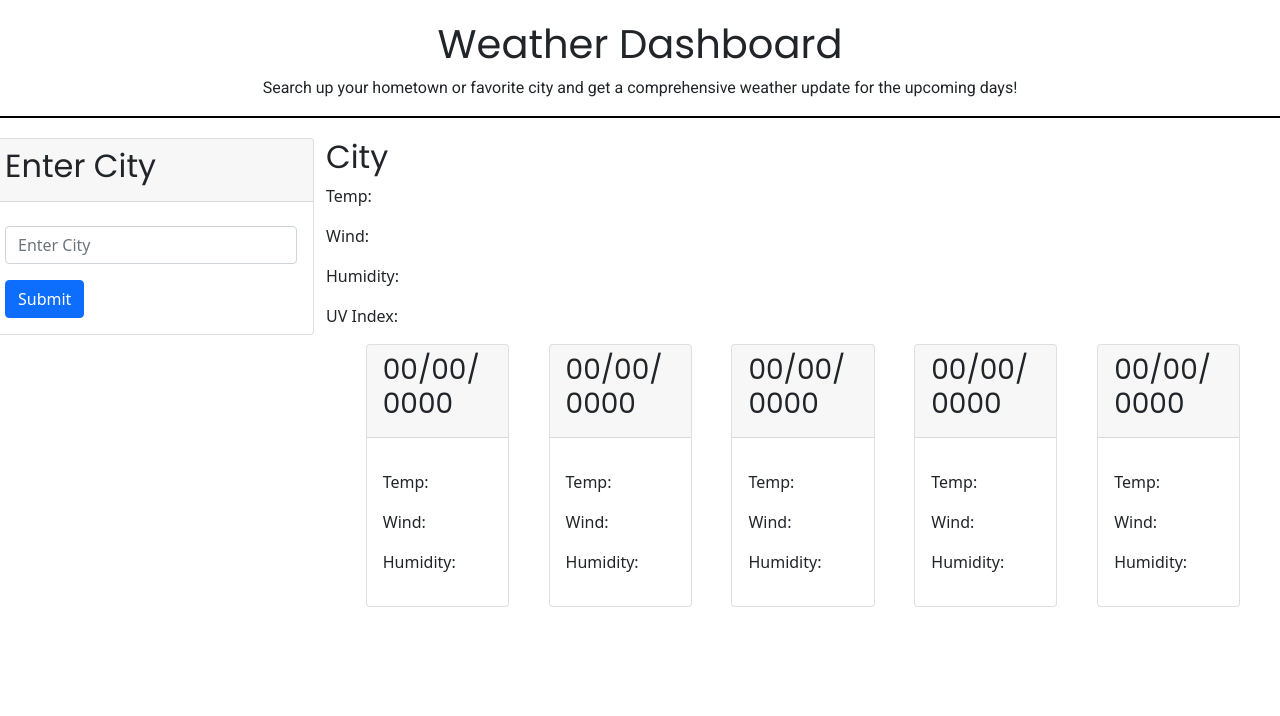
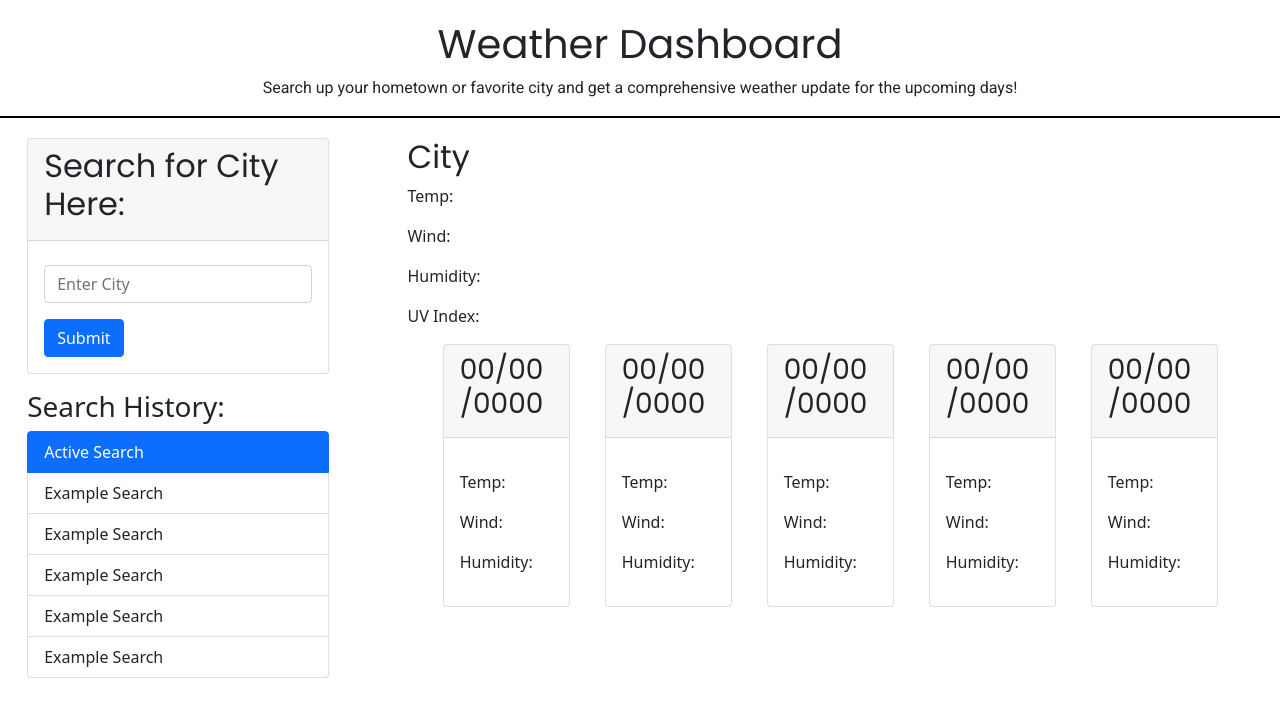
Before and after one commit to V1brance/weather-dashboard, a plain HTML site: page index.html in a window 1280 px wide. Drawn offline with nearby package versions, Linux system fonts and the light colour scheme.

Commit message:
Added more styling, created a search history list

```diff
--- a/Assets/css/style.css
+++ b/Assets/css/style.css
@@ -3,6 +3,9 @@
   --text-font: "Roboto", sans-serif;
 }
 
+* {
+  box-sizing: border-box;
+}
 .container-fluid,
 .card {
   padding: 0;
--- a/index.html
+++ b/index.html
@@ -36,11 +36,12 @@
       </div>
     </header>
     <main>
-      <div class="row">
+      <div class="row justify-content-around">
+        <div class="col-3 d-flex flex-column">
           <!-- Structure for a boostrap form/card combination to accept user input -->
-        <div class="col-3 card h-50">
+          <div class="card h-50 ml-3">
             <div class="card-header">
-            <h2>Enter City</h2>
+              <h2>Search for City Here:</h2>
             </div>
             <form class="card-body">
               <div class="mb-3 mt-2">
@@ -56,8 +57,22 @@
               </button>
             </form>
           </div>
+          <div class="mt-3 history">
+            <h3>Search History:</h3>
+            <ul class="list-group">
+              <li class="list-group-item active">Active Search</li>
+              <li class="list-group-item">Example Search</li>
+              <li class="list-group-item">Example Search</li>
+              <li class="list-group-item">Example Search</li>
+              <li class="list-group-item">Example Search</li>
+              <li class="list-group-item">Example Search</li>
+            </ul>
+          </div>
+        </div>
+
         <!-- Structure for the current and 5 day forecast -->
-        <div class="col-9 d-flex flex-column">
+        <!-- First is the current conditions -->
+        <div class="col-8 d-flex flex-column">
           <div class="current-conditions">
             <h2 id="cur-city">City</h2>
             <p id="cur-temp">Temp:</p>
@@ -65,7 +80,9 @@
             <p id="cur-humidity">Humidity:</p>
             <p id="uv-index">UV Index: <span id="uv-color"></span></p>
           </div>
+          <!-- Area for 5 day forecast -->
           <div class="forecast-area d-flex flex-row justify-content-evenly">
+            <!-- 5 repeated cards that will be utilized to display the forecast -->
             <div class="card forecast-card">
               <div class="card-header">
                 <h3>00/00/0000</h3>
```
Lines whose indentation alone changed are shown as unchanged.
